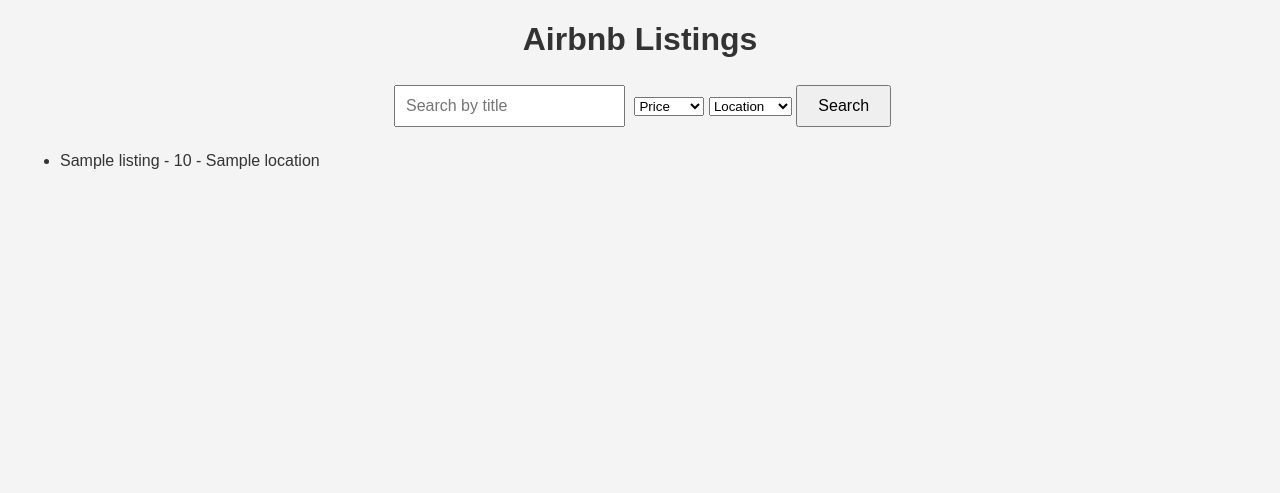
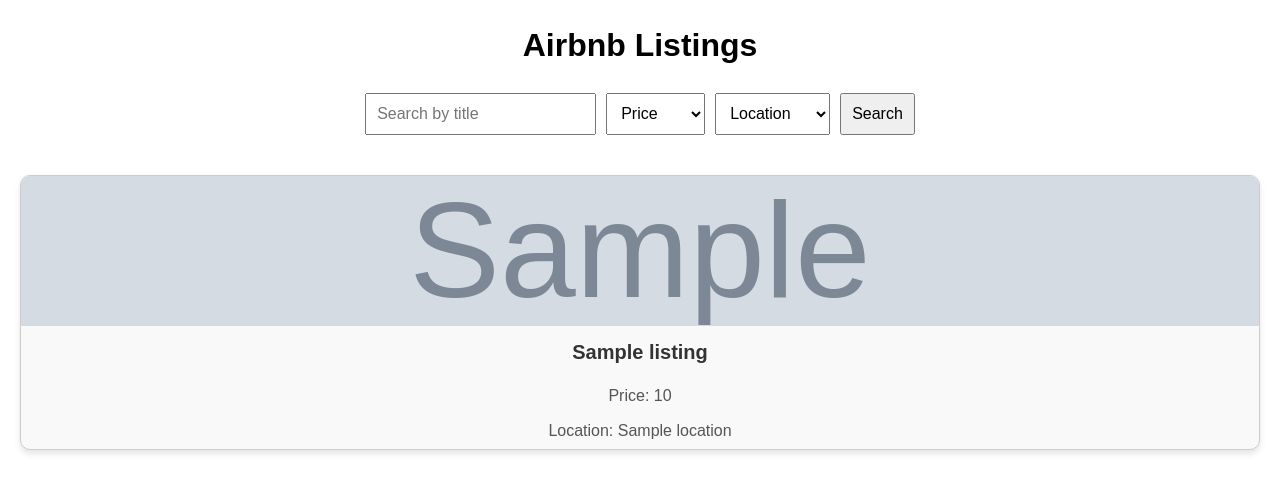
Before and after one commit to jiunwu/IR2024_Topic6_Short_Term_Rental, a Flask app: template templates/index.html in a window 1280 px wide. Shown: the top 493 px of the page. Run offline with Flask 3, Linux system fonts and the light colour scheme; the template is opened without the code that fills it: most values are stand-ins (such as "Sample title", 1, 10 or a date in 2020); grey boxes marked "Sample" are stand-in pictures.

Commit message:
frontend grid ready

```diff
--- a/static/style.css
+++ b/static/style.css
@@ -1,63 +1,67 @@
 body {
     font-family: Arial, sans-serif;
-    margin: 20px;
+    line-height: 1.6;
+    margin: 0;
     padding: 0;
-    background-color: #f4f4f4;
-    color: #333;
 }
 
 h1 {
     text-align: center;
+    margin-top: 20px;
 }
 
 form {
-    text-align: center;
-    margin-bottom: 20px;
+    display: flex;
+    justify-content: center;
+    gap: 10px;
+    margin: 20px;
 }
 
-input {
-    margin: 5px;
+form input, form select, form button {
     padding: 10px;
     font-size: 16px;
 }
 
-button {
-    padding: 10px 20px;
-    font-size: 16px;
-    cursor: pointer;
+.bnb-grid {
+    display: grid;
+    grid-template-columns: repeat(auto-fit, minmax(250px, 1fr));
+    gap: 20px;
+    padding: 20px;
 }
 
-.listings {
+.bnb-card {
+    border: 1px solid #ccc;
+    border-radius: 10px;
+    padding: 0;
+    text-align: center;
+    box-shadow: 0 4px 6px rgba(0, 0, 0, 0.1);
+    background-color: #f9f9f9;
+    transition: transform 0.2s, box-shadow 0.2s;
+    text-decoration: none;
+    color: inherit;
+    overflow: hidden;
     display: flex;
-    flex-wrap: wrap;
-    gap: 20px;
-    justify-content: center;
+    flex-direction: column;
 }
 
-.listing {
-    background: white;
-    border: 1px solid #ccc;
-    padding: 20px;
-    border-radius: 8px;
-    width: 300px;
+.bnb-card:hover {
+    transform: translateY(-5px);
+    box-shadow: 0 6px 10px rgba(0, 0, 0, 0.15);
 }
 
-.listing h2 {
-    font-size: 20px;
-    margin: 0 0 10px;
+.bnb-image {
+    width: 100%;
+    height: 150px;
+    object-fit: cover;
 }
 
-.listing p {
-    margin: 5px 0;
+.bnb-card h2 {
+    margin: 10px 0;
+    font-size: 20px;
+    color: #333;
 }
 
-.listing a {
-    display: inline-block;
-    margin-top: 10px;
-    color: blue;
-    text-decoration: none;
+.bnb-card p {
+    margin: 5px 0;
+    color: #555;
 }
-
-.listing a:hover {
-    text-decoration: underline;
-}
--- a/templates/index.html
+++ b/templates/index.html
@@ -5,7 +5,6 @@
     <meta name="viewport" content="width=device-width, initial-scale=1.0">
     <title>Airbnb Listings - IR Project 6</title>
     <link rel="stylesheet" type="text/css" href="{{ url_for('static', filename='style.css') }}">
-
 </head>
 <body>
 
@@ -30,14 +29,17 @@
     </form>
 
     <!-- Displaying the Airbnb Listings -->
-    <div class="BNB-list">
-      <ul>
+    <div class="bnb-grid">
         {% for listing in listings %}
-            <li>{{ listing.title }} - {{ listing.price }} - {{ listing.location }}</li>
+            <a href="{{ listing.link }}" class="bnb-card">
+                <img src="{{ listing.image }}" alt="{{ listing.title }}" class="bnb-image">
+                <h2>{{ listing.title }}</h2>
+                <p>Price: {{ listing.price }}</p>
+                <p>Location: {{ listing.location }}</p>
+            </a>
         {% else %}
             <p>No results found for "{{ search_query }}"</p>
         {% endfor %}
-    </ul>
     </div>
 
 </body>
```
